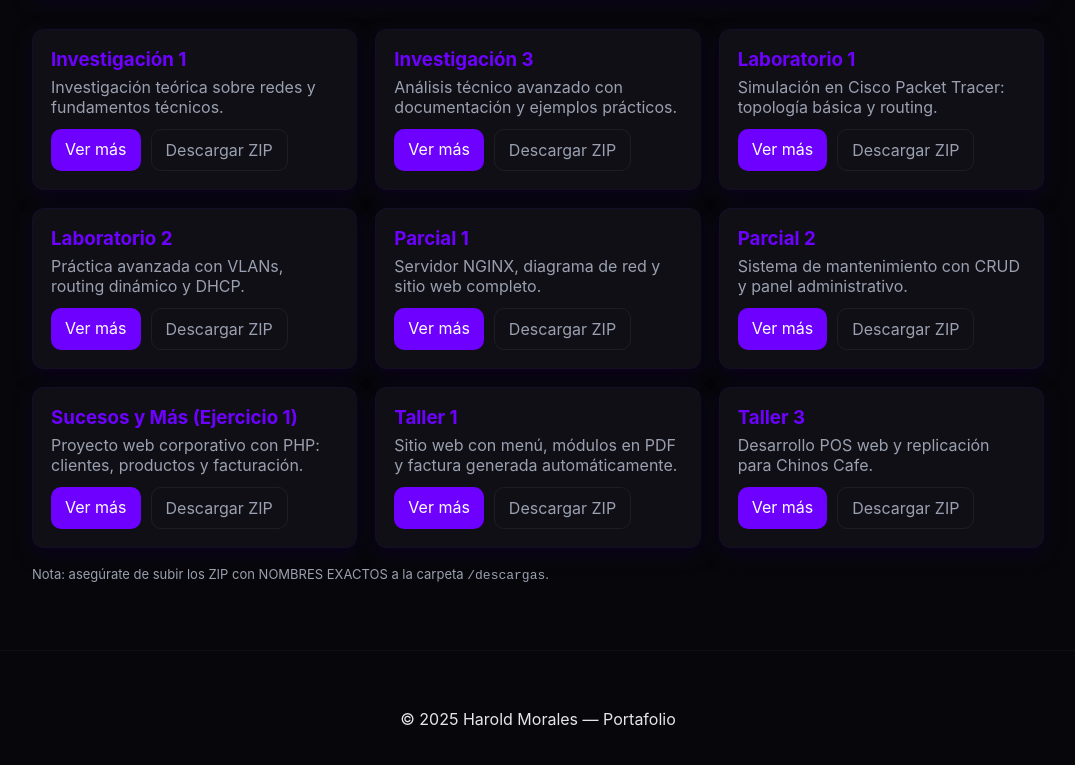
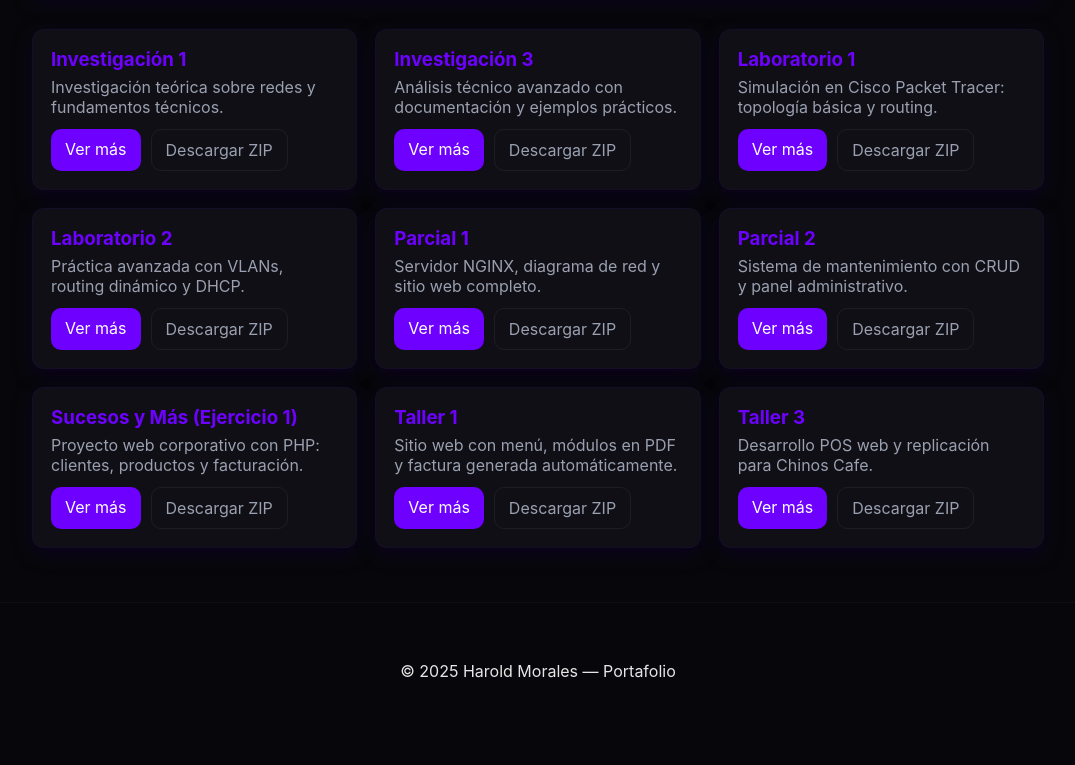
Before and after one commit to AtunConMayonesa06/portafolio, a plain HTML site: page proyectos.html in a window 1280 px wide. Shown: the part 594-1359 px from the top of the page, without its empty margins (102-1177 px from the left). After the commit the page ends 1333 px from the top, so only its background shows below. Drawn offline with Linux system fonts and the light colour scheme.

Commit message:
Ultimos cambios

```diff
--- a/proyectos.html
+++ b/proyectos.html
@@ -147,7 +147,6 @@
 </section>
 
 
-<p class="nota">Nota: asegúrate de subir los ZIP con NOMBRES EXACTOS a la carpeta <code>/descargas</code>.</p>
 
 
 </main>
```
